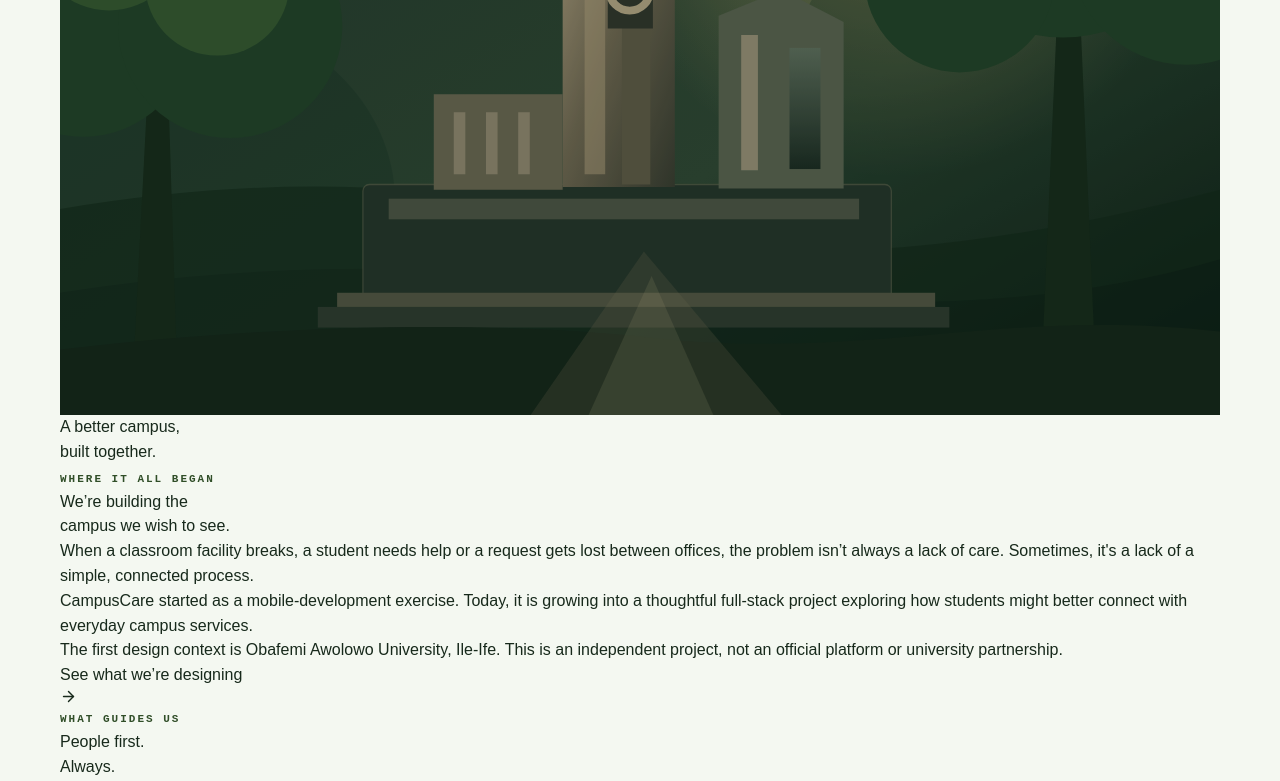
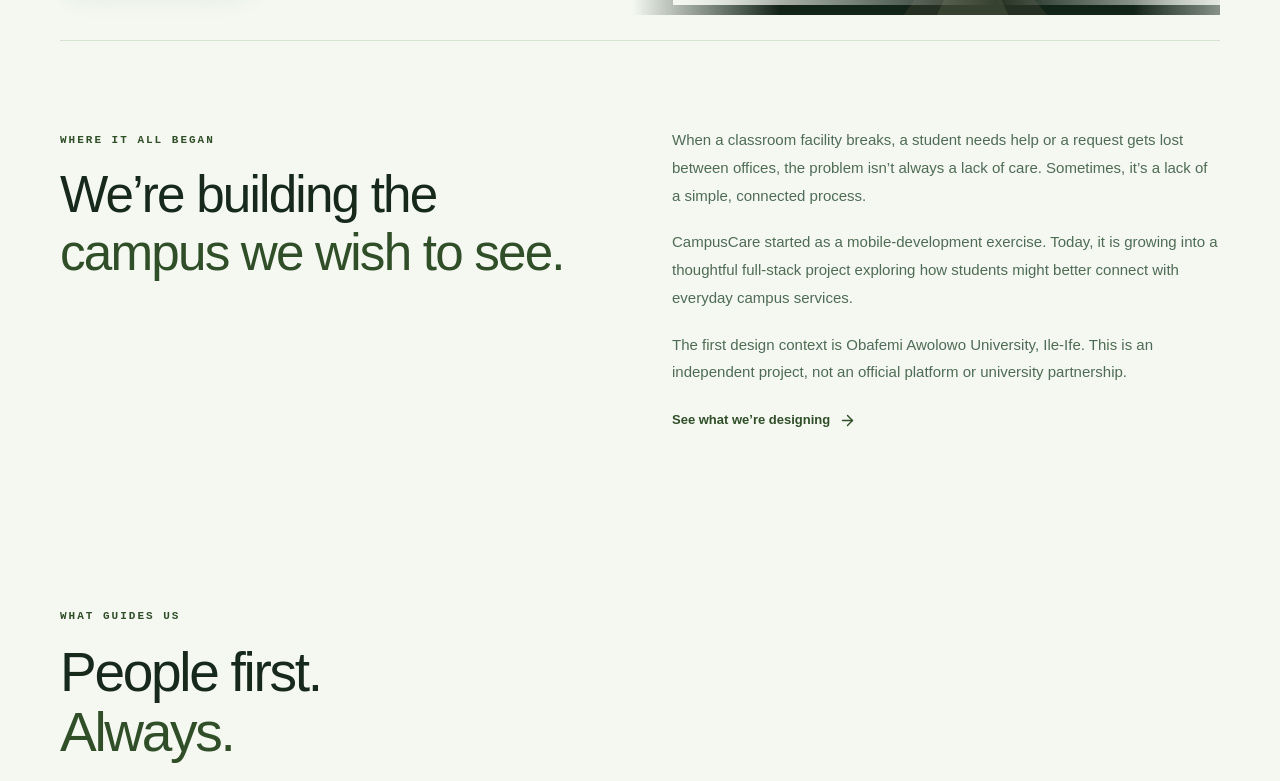
Before and after one commit to Abdulfatai2000/campusCare, a Next.js app: page /about in a window 1280 px wide. Shown: the part 480-1261 px from the top of the page. Built offline with nearby package versions, Linux system fonts and the light colour scheme.

Commit message:
fix(frontend): load Phase 1 themes and correct JSX lint errors

```diff
--- a/src/app/(marketing)/about/page.tsx
+++ b/src/app/(marketing)/about/page.tsx
@@ -4,8 +4,8 @@ import { PageBanner } from "@/components/marketing/page-banner";
 import { Reveal } from "@/components/marketing/reveal";
 export default function AboutPage(){
  return <div className="p1-marketing"><div className="container"><PageBanner eyebrow="OUR STORY / WHY CAMPUSCARE" title="Big changes begin" accent="with a little care." description="A student-led idea inspired by a simple belief: navigating campus support should be clearer, more reliable and less stressful." ctaHref="/contact" ctaLabel="Start a conversation"/>
- <section className="p1-section p1-about-story"><Reveal><div><span className="eyebrow">WHERE IT ALL BEGAN</span><h2>We’re building the<br/><span className="text-accent">campus we wish to see.</span></h2></div></Reveal><Reveal delay={100}><div className="p1-story-copy"><p>When a classroom facility breaks, a student needs help or a request gets lost between offices, the problem isn’t always a lack of care. Sometimes, it's a lack of a simple, connected process.</p><p>CampusCare started as a mobile-development exercise. Today, it is growing into a thoughtful full-stack project exploring how students might better connect with everyday campus services.</p><p>The first design context is Obafemi Awolowo University, Ile-Ife. This is an independent project, not an official platform or university partnership.</p><Link href="/features" className="p1-text-link">See what we’re designing <ArrowRight size={17}/></Link></div></Reveal></section>
- <section className="p1-section"><Reveal><div className="p1-section-heading"><span className="eyebrow">WHAT GUIDES US</span><h2>People first.<br/><span className="text-accent">Always.</span></h2></div></Reveal><div className="p1-feature-grid p1-three">{[{icon:GraduationCap,title:"Made with students in mind",detail:"Start with day-to-day student experiences and real feedback.",tone:"green"},{icon:HeartHandshake,title:"Care is a design decision",detail:"Write, design and build in ways that respect people's time.",tone:"orange"},{icon:ShieldCheck,title:"Trust is non-negotiable",detail:"Verify institutional information, use secure data handling and distinguish a demo from a live service.",tone:"blue"}].map((x,i)=><Reveal delay={i*80} key={x.title}><article className="p1-feature-card"><span className={"p1-feature-icon "+x.tone}><x.icon size={27}/></span><h3>{x.title}</h3><p>{x.detail}</p></article></Reveal>)}</div></section>
+ <section className="p1-section p1-about-story"><Reveal><div><span className="eyebrow">WHERE IT ALL BEGAN</span><h2>We’re building the<br/><span className="text-accent">campus we wish to see.</span></h2></div></Reveal><Reveal delay={100}><div className="p1-story-copy"><p>When a classroom facility breaks, a student needs help or a request gets lost between offices, the problem isn’t always a lack of care. Sometimes, it’s a lack of a simple, connected process.</p><p>CampusCare started as a mobile-development exercise. Today, it is growing into a thoughtful full-stack project exploring how students might better connect with everyday campus services.</p><p>The first design context is Obafemi Awolowo University, Ile-Ife. This is an independent project, not an official platform or university partnership.</p><Link href="/features" className="p1-text-link">See what we’re designing <ArrowRight size={17}/></Link></div></Reveal></section>
+ <section className="p1-section"><Reveal><div className="p1-section-heading"><span className="eyebrow">WHAT GUIDES US</span><h2>People first.<br/><span className="text-accent">Always.</span></h2></div></Reveal><div className="p1-feature-grid p1-three">{[{icon:GraduationCap,title:"Made with students in mind",detail:"Start with day-to-day student experiences and real feedback.",tone:"green"},{icon:HeartHandshake,title:"Care is a design decision",detail:"Write, design and build in ways that respect people’s time.",tone:"orange"},{icon:ShieldCheck,title:"Trust is non-negotiable",detail:"Verify institutional information, use secure data handling and distinguish a demo from a live service.",tone:"blue"}].map((x,i)=><Reveal delay={i*80} key={x.title}><article className="p1-feature-card"><span className={"p1-feature-icon "+x.tone}><x.icon size={27}/></span><h3>{x.title}</h3><p>{x.detail}</p></article></Reveal>)}</div></section>
  <section className="p1-about-vision"><div><span className="eyebrow">OUR VISION</span><h2>One meaningful experience.<br/><span className="text-accent">One campus at a time.</span></h2><p>Begin with an OAU-first pilot concept, learn from people, and create a foundation that could help other university communities through separately authorized deployments.</p><div className="p1-vision-points"><span><CheckCircle2 size={17}/> Clarity</span><span><UsersRound size={17}/> Community</span><span><Lightbulb size={17}/> Useful innovation</span><span><Code2 size={17}/> Thoughtful technology</span></div></div><div className="p1-vision-emblem" aria-hidden="true"><HeartHandshake size={100} strokeWidth={1.1}/><span>SOFTWARE<br/>WITH PURPOSE</span></div></section>
  <section className="p1-callout"><h2>Want to help shape CampusCare?</h2><p>We'd love to hear the campus service challenges you care about.</p><Link href="/contact" className="button p1-button">Get in touch <ArrowRight size={17}/></Link></section>
  </div></div>;
--- a/src/app/layout.tsx
+++ b/src/app/layout.tsx
@@ -1,5 +1,7 @@
 import type { Metadata } from "next";
 import "./globals.css";
+import "./phase1.css";
+import "./phase1-auth.css";
 export const metadata: Metadata = {
   title: { default: "CampusCare — Your campus, your community", template: "%s | CampusCare" },
   description: "An independent prototype for student services, campus issue reporting, support and appointments. Not affiliated with Obafemi Awolowo University.",
--- a/src/components/auth/auth-preview.tsx
+++ b/src/components/auth/auth-preview.tsx
@@ -26,12 +26,10 @@ export function AuthPreview({mode}:{mode:AuthMode}){
  const [confirmPassword,setConfirmPassword]=useState("");
  const [remember,setRemember]=useState(true);
  const [notice,setNotice]=useState("");
- const [touched,setTouched]=useState(false);
  const isLogin=mode==="login",isSignup=mode==="signup",isForgot=mode==="forgot-password",isReset=mode==="reset-password";
  const strength=password.length>=12&&/[A-Z]/.test(password)&&/[0-9]/.test(password)?"strong":password.length>=8?"developing":"start";
  function submit(event:FormEvent<HTMLFormElement>){
   event.preventDefault();
-  setTouched(true);
   if(isSignup&&name.trim().length<2){setNotice("Please enter your full name.");return}
   if((isSignup||isReset)&&password!==confirmPassword){setNotice("The passwords do not match.");return}
   if(!isForgot&&password.length<8){setNotice("Use at least 8 characters for this preview.");return}
```
